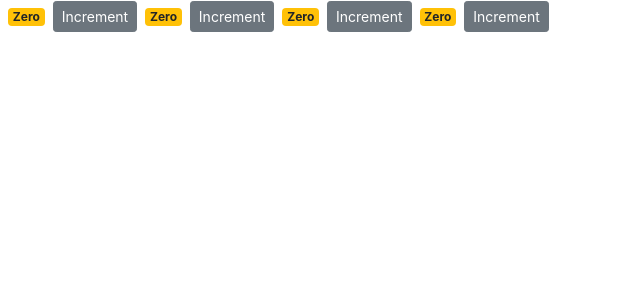
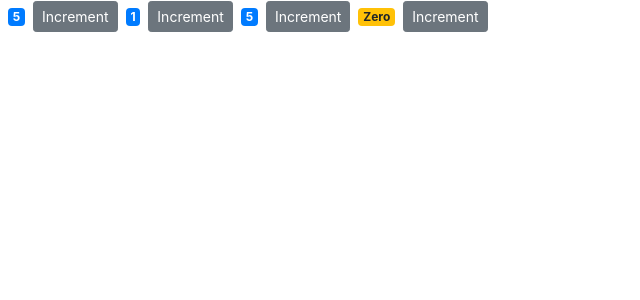
Before and after one commit to RaulBSantos/react_crash_course_2018, a React (Create React App) app: page / in a window 1280 px wide. Shown: the top 300 px of the page, without its empty margins (0-640 px from the left). Built offline with nearby package versions, Linux system fonts and the light colour scheme.

Commit message:
Passing data to Counter

```diff
--- a/src/components/counter.jsx
+++ b/src/components/counter.jsx
@@ -2,7 +2,7 @@
 
 class Counter extends Component {
   state = {
-    count: 0,
+    value: this.props.value,
     imageUrl: "https://picsum.photos/200",
     tags: ["tag1", "tag2", "tag3"]
   };
@@ -20,7 +20,7 @@
     // Updating this way, React don't updates the view
     //this.state.count++; // Don't updating the view
     // The rigth way is:
-    this.setState({ count:  this.state.count + JSON.parse(param.step) });
+    this.setState({ value: this.state.value + JSON.parse(param.step) });
   }
 
   render() {
@@ -29,20 +29,20 @@
         <span className={this.getBadgeClasses()}>
           {this.formatCount()}
         </span>
-        <button onClick={() => this.handleIncrement({step: 1})} className="btn btn-secondary btn-sm">Increment</button>
+        <button onClick={() => this.handleIncrement({ step: 1 })} className="btn btn-secondary btn-sm">Increment</button>
       </React.Fragment>
     );
   }
 
   getBadgeClasses() {
     let classes = "badge m-2 badge-";
-    classes += this.state.count === 0 ? "warning" : "primary";
+    classes += this.state.value === 0 ? "warning" : "primary";
     return classes;
   }
 
   formatCount() {
-    const { count } = this.state;
-    return count === 0 ? "Zero" : count;
+    const { value } = this.state;
+    return value === 0 ? "Zero" : value;
   }
 }
 
--- a/src/components/counters.jsx
+++ b/src/components/counters.jsx
@@ -4,16 +4,17 @@
 class Counters extends Component {
     state = {
         counters: [
-            { id: 1, value: 4 },
-            { id: 2, value: 0 },
-            { id: 3, value: 0 },
+            { id: 1, value: 5 },
+            { id: 2, value: 1 },
+            { id: 3, value: 5 },
             { id: 4, value: 0 }
         ]
     };
     render() {
         return (
             <div>
-                {this.state.counters.map(counter => <Counter key={counter.id} />)}
+                {this.state.counters.map(counter =>
+                    <Counter key={counter.id} value={counter.value} />)}
             </div>);
     }
 }
```
